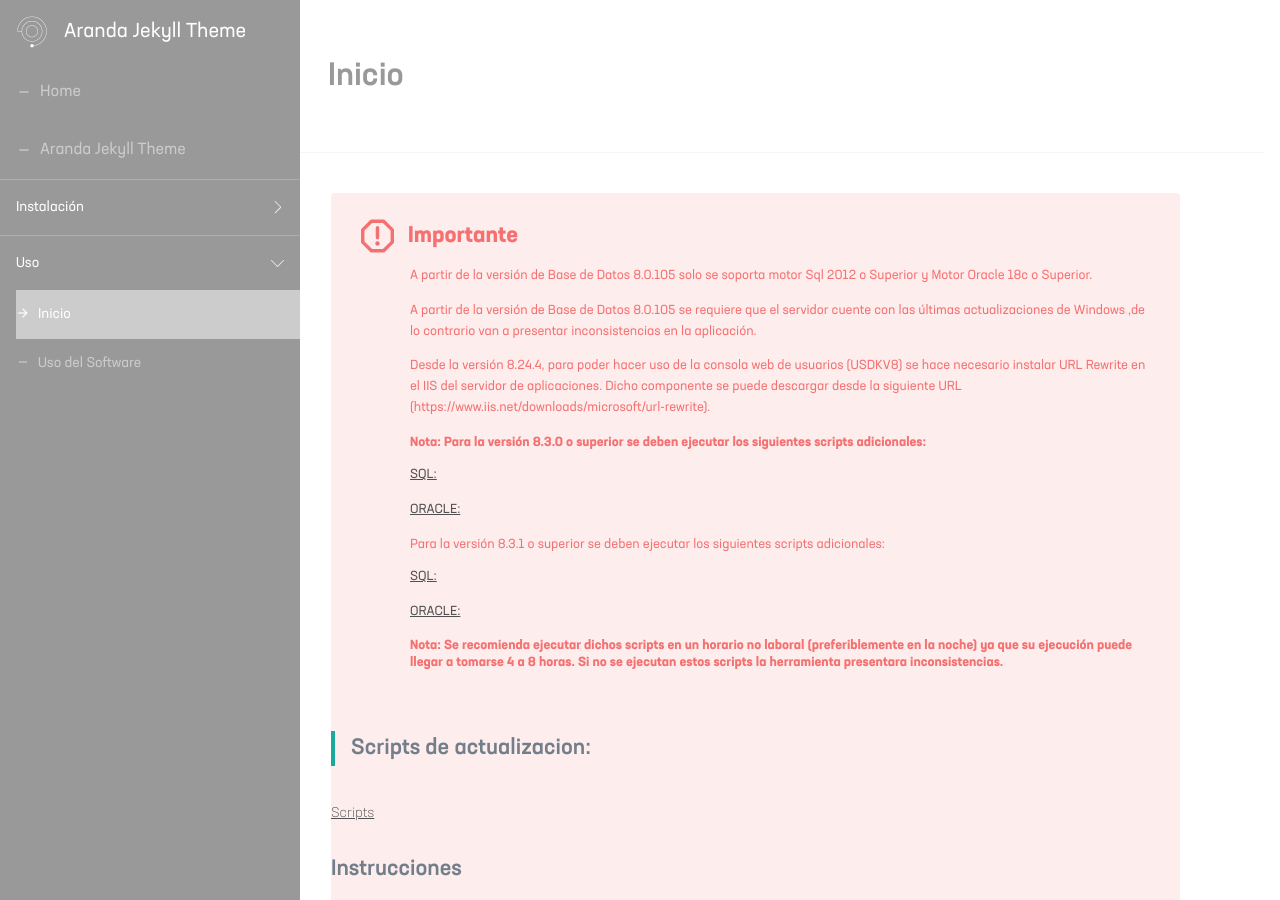
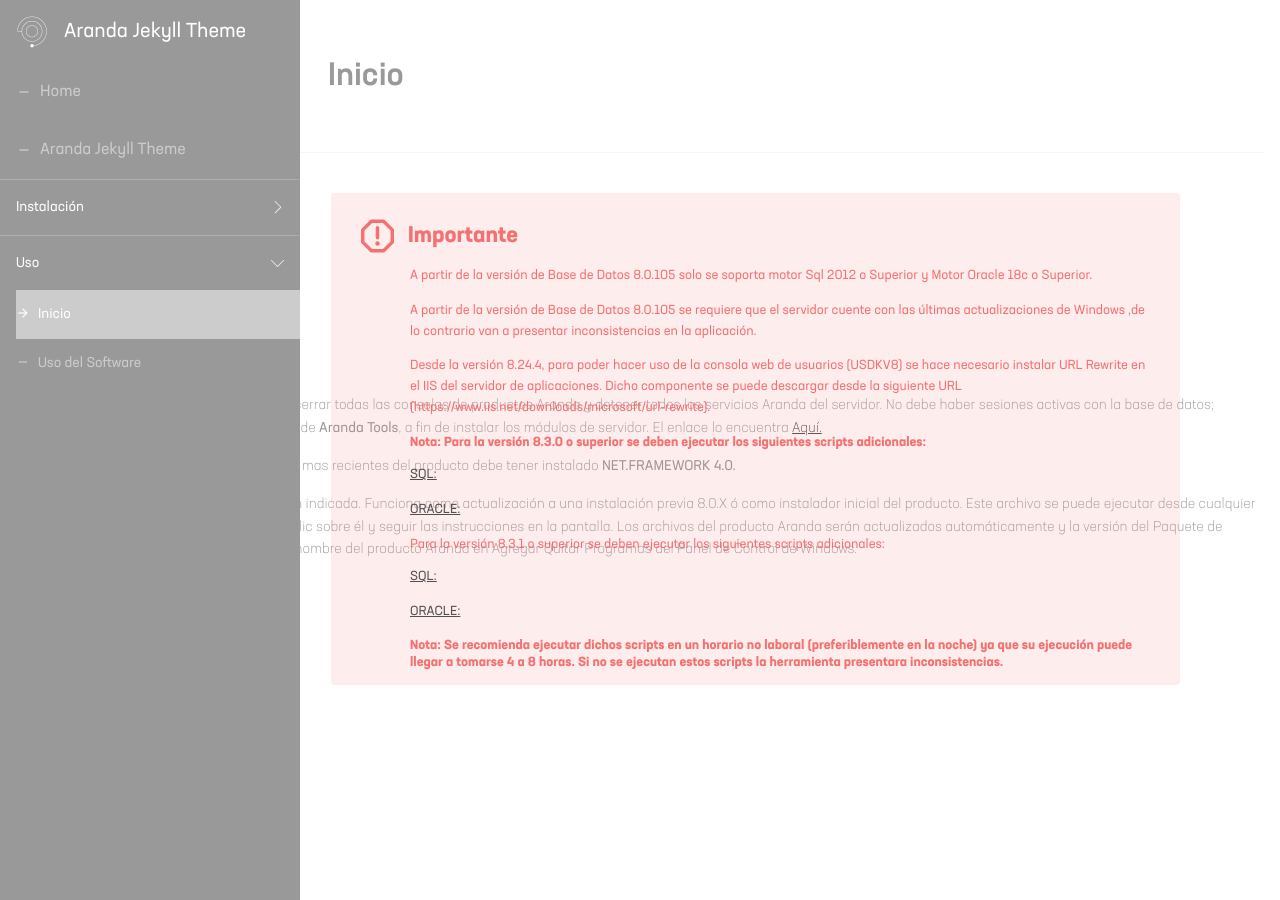
Before and after one commit to Nats85/Manuales-Aranda-Apis, a Jekyll site: the page built from docs/2.1-inicio.md, in a window 1280 px wide and 900 px high. Built offline with Jekyll 4.4.1, drawn with Linux system fonts in a browser that asks for light colours.

Commit message:
Update note-asdk.html

```diff
--- a/_layouts/note-asdk.html
+++ b/_layouts/note-asdk.html
@@ -16,11 +16,10 @@
 </header>
 
 <post id="documentationArea" class="instal-content">
-    <div class="content-instal">
-      <div class="content_alert">
-       <div class="notes">
-         {% include note-instaladores-asdk.html %}
-        <div class="instal">{{ content }}</div>
-       </div>
+  <div class="content-instal">
+    <div class="content_alert">
+       {% include note-instaladores-asdk.html %}</div>
+      <div class="notes"><div class="instal">{{ content }}</div>
     </div>
+  </div>
 </post>
```
